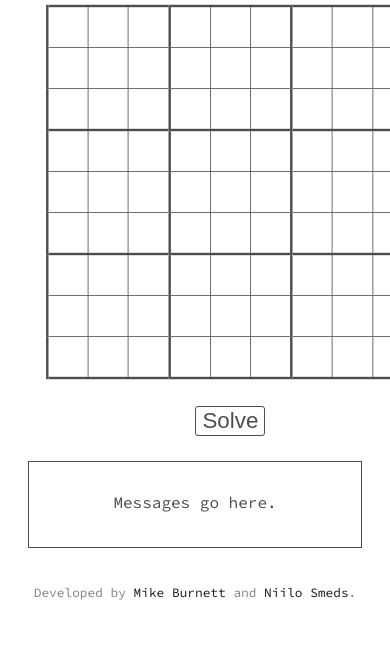
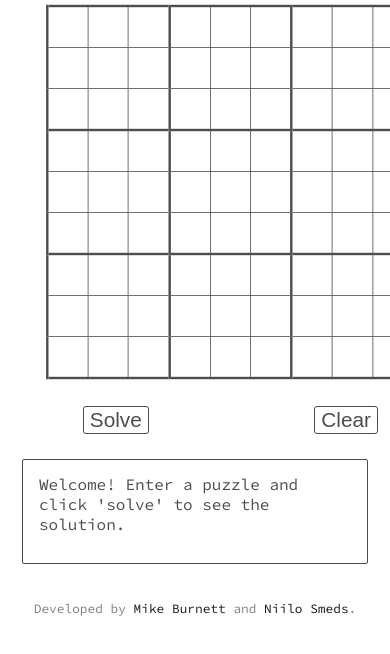
Before and after one commit to brekt/sudoku, a plain HTML site: page index.html in a window 390 px wide. Shown: the part 92-746 px from the top of the page. Drawn offline with Linux system fonts and the light colour scheme.

Commit message:
added 'clear' button and changed default message text.

```diff
--- a/index.html
+++ b/index.html
@@ -12,13 +12,16 @@
     <div id="puzzle-wrap">
       <table id="table">
       </table>
-      <div id="solve-button">
-        <button>Solve</button>
+      <div id="button-wrap">
+        <button id="solve-button">Solve</button>
+        <button id="clear-button">Clear</button>
+      </div>
+      <div id="clear-button">
       </div>
     </div>
     <div id="message-wrap">
       <div>
-        <span id="message">Messages go here.</span>
+        <span id="message">Welcome! Enter a puzzle and click 'solve' to see the solution.</span>
       </div>
     </div>
   </div>
--- a/interface.js
+++ b/interface.js
@@ -1,6 +1,7 @@
 var table = document.getElementById('table');
-var message = document.getElementById('message');
 var solveButton = document.getElementById('solve-button');
+var clearButton = document.getElementById('clear-button');
+
 for (var row = 0; row < 9; row++) {
   var tr = document.createElement('tr');
   table.appendChild(tr);
@@ -98,3 +99,7 @@ function styleCell() {
 solveButton.addEventListener('click', function(event) {
   clientSolve();
 });
+
+clearButton.addEventListener('click', function(event) {
+  document.location.reload();
+})
--- a/style.css
+++ b/style.css
@@ -63,6 +63,11 @@ nav h1 {
   animation-duration: 1s;
 }
 
+
+.red {
+  color: red;
+}
+
 @keyframes slideElemLeft {
   0% {
 /*    opacity: 0;*/
@@ -119,9 +124,9 @@ tr:nth-of-type(9) {
 
 /**** Button and Message Styles ****/
 
-#solve-button {
-  text-align: center;
-  width: 100px;
+#button-wrap {
+  display: flex;
+  justify-content: space-around;
   margin: 20px auto 20px auto;
 }
 
@@ -149,11 +154,13 @@ button:focus {
 #message {
   display: flex;
   justify-content: center;
+  align-items: center;
   width: 390px;
   height: 90px;
-  margin: 0px auto 10px auto;
-  padding-top: 60px;
+  padding: 0.5em 2em;
+  margin: 0 auto;
   border: 1px solid hsl(0,0%,30%);
+  border-radius: 2px;
 }
 
 /***** Board-Flip Animation *****/
@@ -200,22 +207,20 @@ button:focus {
     transform:scale(0.8,0.8);
   }
 
-  #solve-button {
+  #button-wrap {
     margin-top: -20px;
     margin-bottom: 25px;
   }
 
   button {
-    font-size: 1.4em;
+    font-size: 1.3em;
   }
 
   #message {
-    display: flex;
-    justify-content: center;
-    width: 85vw;
+    width: 80vw;
     height: 55px;
     margin: 0px auto 10px auto;
-    padding-top: 30px;
+    padding: 1em 1em 2em 1em;
     border: 1px solid hsl(0,0%,30%);
   }
 
--- a/sudoku.js
+++ b/sudoku.js
@@ -213,6 +213,7 @@ function solve(inputString) {
   function checkAnswer(array, row, col, value) {
     if (value === 0) {
       return false;
+
     }
     for (var i = 0; i < array[row].length; i++) {
       if (array[row][i] === value) {
```
